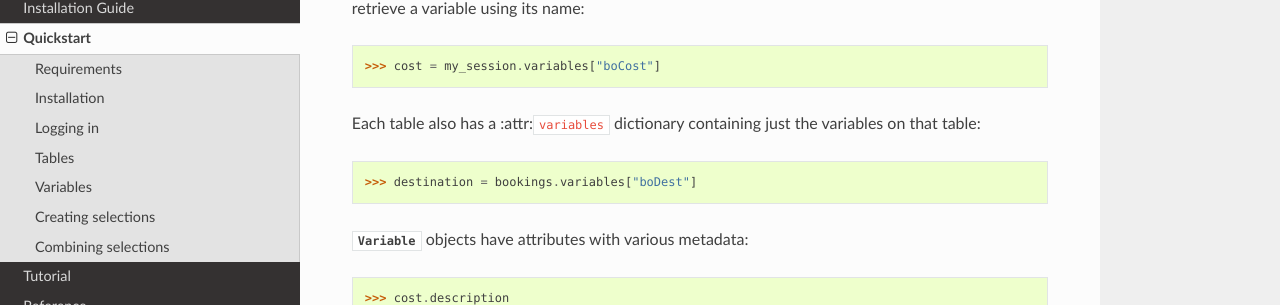
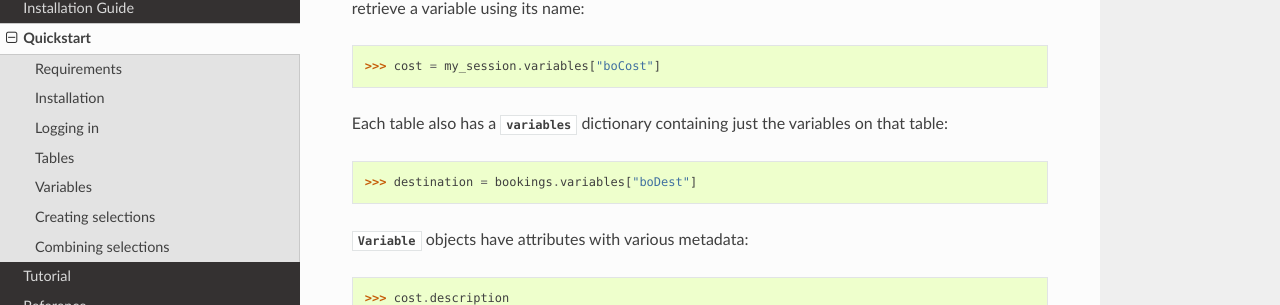
Before and after one commit to Apteco/py-apteco, a Sphinx documentation site: the page built from docs/source/getting_started.rst, in a window 1280 px wide and 900 px high, scrolled down 1480 px. Shown: the part 144-449 px from the top of the window. Built offline with Sphinx 7.4.7 and the Read the Docs theme 2.0.0, drawn with Linux system fonts in a browser that asks for light colours; some of the changed text lies outside the part shown.

```diff
--- a/docs/source/getting_started.rst
+++ b/docs/source/getting_started.rst
@@ -86,7 +86,7 @@ You can retrieve a variable using its name:
 
     >>> cost = my_session.variables["boCost"]
 
-Each table also has a :attr:``variables`` dictionary containing just the variables
+Each table also has a :attr:`variables` dictionary containing just the variables
 on that table:
 
 .. code-block:: python
--- a/pyproject.toml
+++ b/pyproject.toml
@@ -5,6 +5,7 @@ description = "A Python package for interacting with Apteco Marketing Suite reso
 authors = ["Apteco Ltd <support@apteco.com>"]
 license = "Apache-2.0"
 readme = "docs/source/getting_started.rst"
+homepage = "https://help.apteco.com/python/index.html"
 repository = "https://github.com/Apteco/py-apteco"
 keywords = ["Apteco", "FastStats", "Orbit", "API", "Marketing"]
 classifiers = [
```
Also changed, not shown: other parts of docs/source/getting_started.rst (+0 -3 lines).
